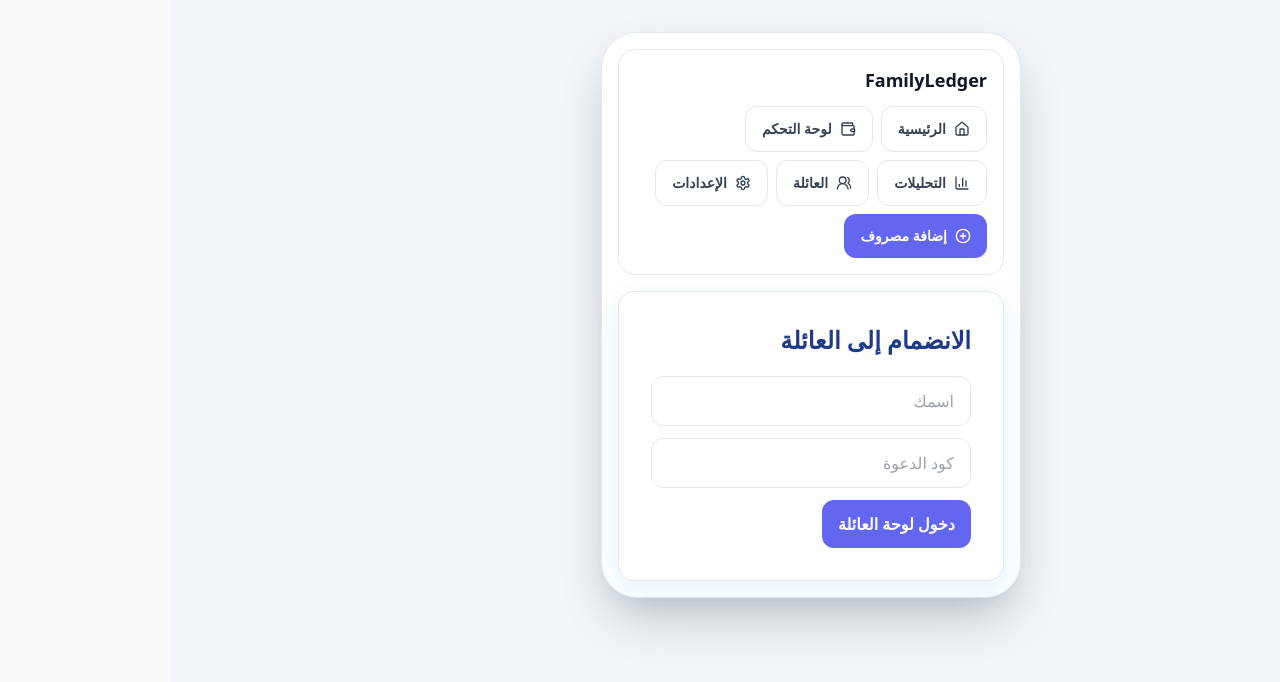
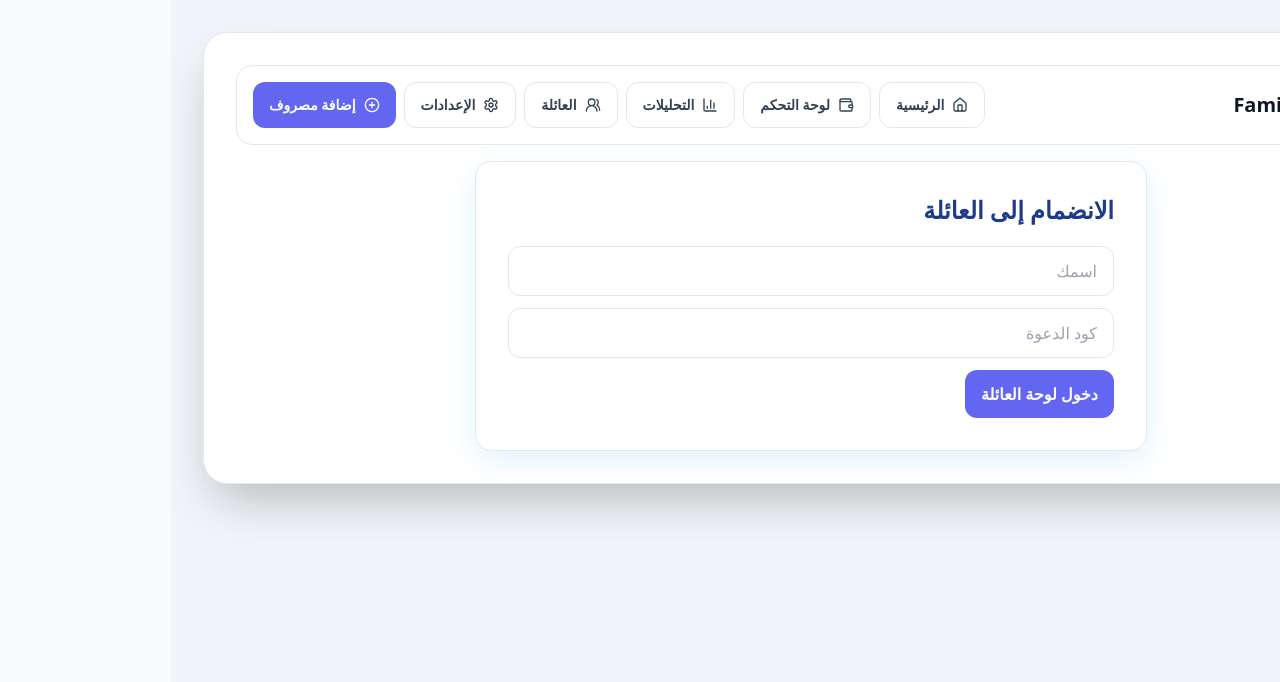
Before and after one commit to OTK-Shadi/Baytna, a Next.js app: page /join in a window 1280 px wide. Shown: the top 682 px of the page. Built offline with nearby package versions, Linux system fonts and the light colour scheme.

Commit message:
Improve AppShell desktop responsiveness

```diff
--- a/app/dashboard/page.tsx
+++ b/app/dashboard/page.tsx
@@ -1,6 +1,6 @@
 'use client';
 
-import { useMemo, useState } from 'react';
+import { useState } from 'react';
 import Link from 'next/link';
 import AppShell from '@/components/AppShell';
 import SmartAlerts from '@/components/SmartAlerts';
@@ -30,8 +30,7 @@ export default function DashboardPage() {
   const insights = buildInsights(activeFamily);
   const budgetUsage = Math.min((insights.totalSpent / activeFamily.monthlyBudget) * 100, 100);
   const topSpender = getTopSpender(activeFamily.members, activeFamily.expenses);
-  const insightItems = useMemo(
-    () => [
+  const insightItems = [
     { type: 'info', text: `المتبقي من الميزانية: ${formatCurrency(insights.remaining)}` },
     { type: 'warn', text: `معدل الحرق اليومي: ${formatCurrency(insights.dailyBurnRate)}` },
     {
@@ -41,9 +40,7 @@ export default function DashboardPage() {
           ? `بهذا المعدل قد تكفي الميزانية ${Math.max(Math.floor(insights.predictedDaysLeft), 0)} يوم فقط`
           : 'لا يوجد إنفاق كافٍ لحساب توقع النفاد حتى الآن',
     },
-    ],
-    [insights.dailyBurnRate, insights.predictedDaysLeft, insights.remaining],
-  );
+  ];
 
   return (
     <AppShell>
--- a/components/AppShell.tsx
+++ b/components/AppShell.tsx
@@ -3,11 +3,11 @@ import { BarChart3, Home, PlusCircle, Settings, UsersRound, Wallet } from 'lucid
 
 export default function AppShell({ children }: { children: React.ReactNode }) {
   return (
-    <main className="min-h-screen bg-slate-100 p-4 md:p-8">
-      <div className="mx-auto w-full max-w-[420px] space-y-4 rounded-[36px] border border-slate-200 bg-white p-4 shadow-2xl">
-        <nav className="flex flex-wrap items-center justify-between gap-3 rounded-2xl border border-slate-200 bg-white p-4">
-          <h1 className="text-lg font-bold text-slate-900">FamilyLedger</h1>
-          <div className="flex flex-wrap gap-2 text-sm">
+    <main className="min-h-screen bg-slate-100 p-4 md:p-6 lg:p-8">
+      <div className="mx-auto w-full max-w-[420px] space-y-4 rounded-[36px] border border-slate-200 bg-white p-4 shadow-2xl md:max-w-4xl md:rounded-3xl md:p-6 lg:max-w-7xl lg:p-8">
+        <nav className="flex flex-wrap items-center gap-3 rounded-2xl border border-slate-200 bg-white p-4 md:justify-between">
+          <h1 className="text-lg font-bold text-slate-900 md:text-xl">FamilyLedger</h1>
+          <div className="flex flex-wrap gap-2 text-sm md:ms-auto">
             <Link className="btn-secondary flex items-center gap-2 py-2" href="/">
               <Home size={16} /> الرئيسية
             </Link>
```
Lines whose indentation alone changed are shown as unchanged.
